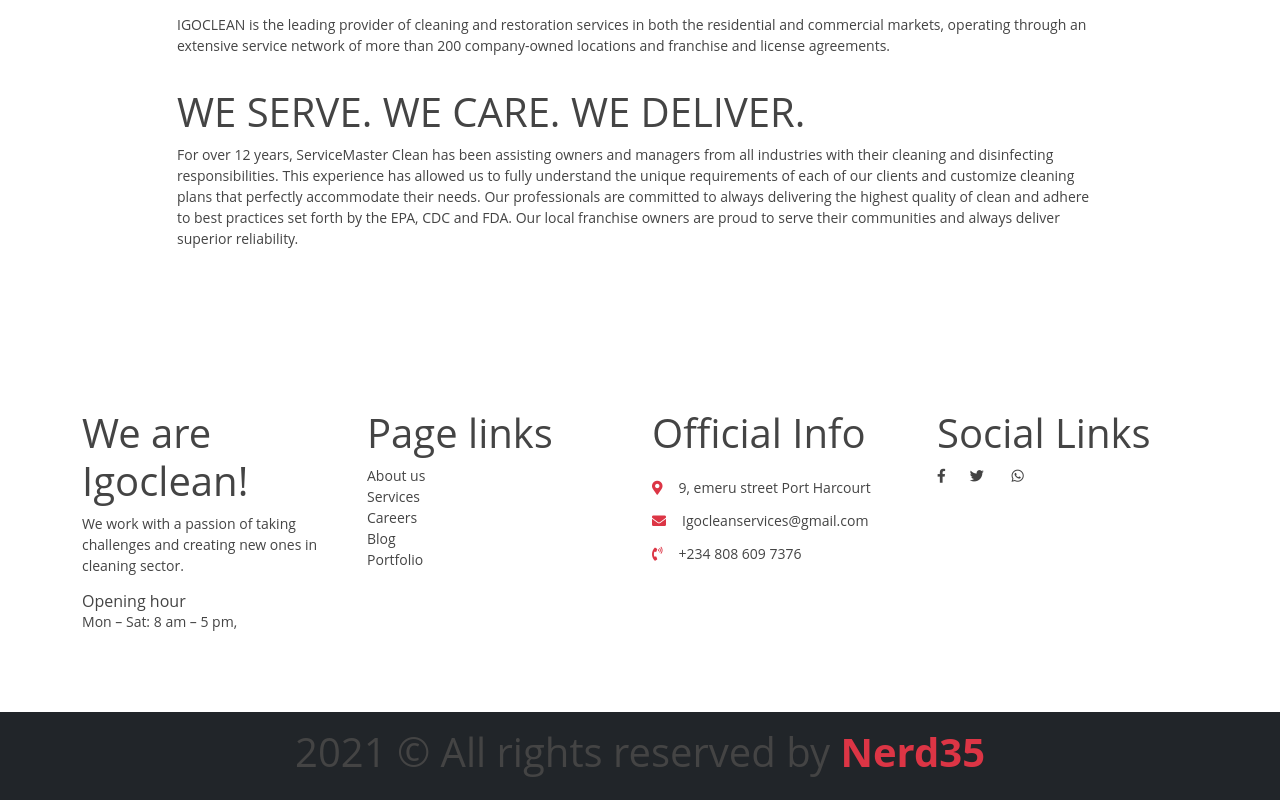
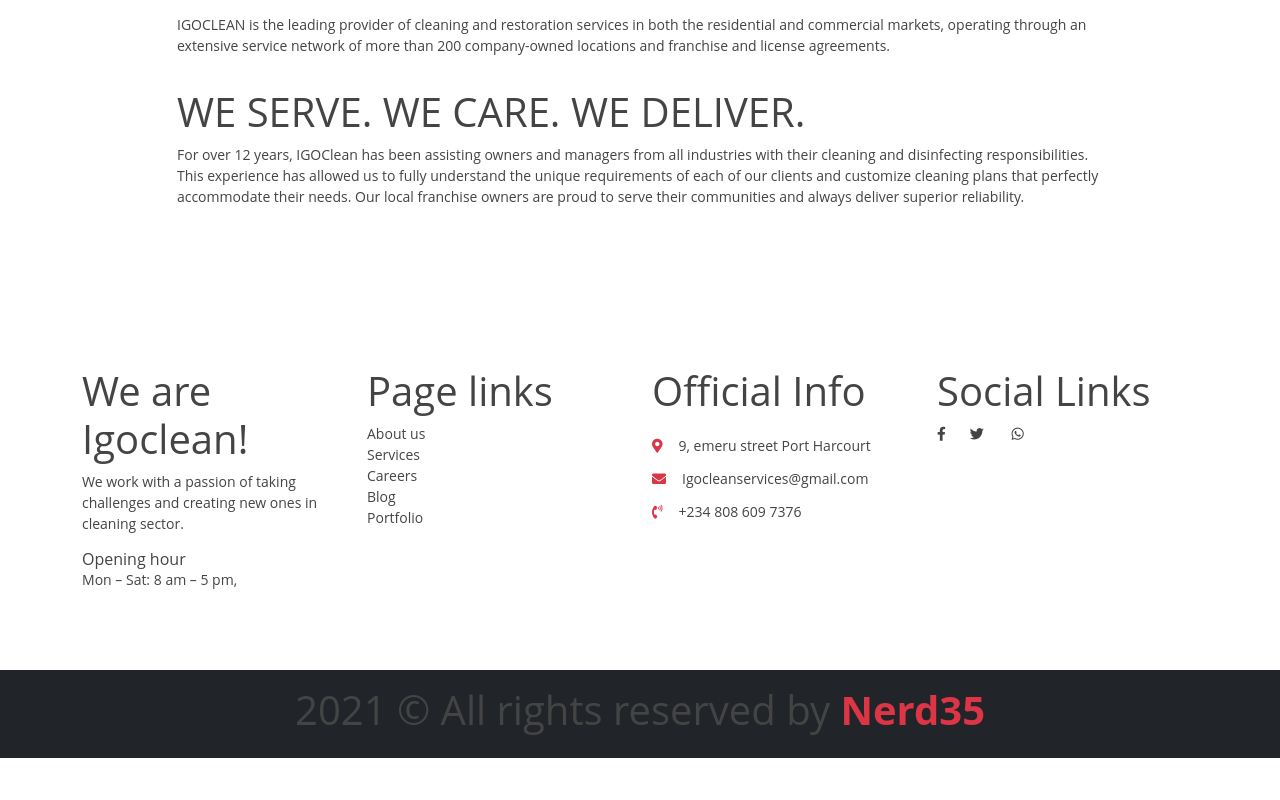
Before and after one commit to nerd35/igoclean, a React (Create React App) app: page /about in a window 1280 px wide. Shown: the part 1989-2789 px from the top of the page. After the commit the page ends 2747 px from the top, so only its background shows below. Built offline with nearby package versions, Linux system fonts and the light colour scheme.

Commit message:
added about us page

```diff
--- a/src/screens/about/aboutIntro.jsx
+++ b/src/screens/about/aboutIntro.jsx
@@ -48,7 +48,7 @@
                 </div>
                 <div className="mx-auto mt-3 col-md-10">
                     <h1 className="about_section_title2">WE SERVE. WE CARE. WE DELIVER.</h1>
-                    <p className="about_text">For over 12 years, ServiceMaster Clean has been assisting owners and managers from all industries with their cleaning and disinfecting responsibilities. This experience has allowed us to fully understand the unique requirements of each of our clients and customize cleaning plans that perfectly accommodate their needs. Our professionals are committed to always delivering the highest quality of clean and adhere to best practices set forth by the EPA, CDC and FDA. Our local franchise owners are proud to serve their communities and always deliver superior reliability.</p>
+                    <p className="about_text">For over 12 years, IGOClean has been assisting owners and managers from all industries with their cleaning and disinfecting responsibilities. This experience has allowed us to fully understand the unique requirements of each of our clients and customize cleaning plans that perfectly accommodate their needs. Our local franchise owners are proud to serve their communities and always deliver superior reliability.</p>
                 </div>
             </div>
         </div>
```
